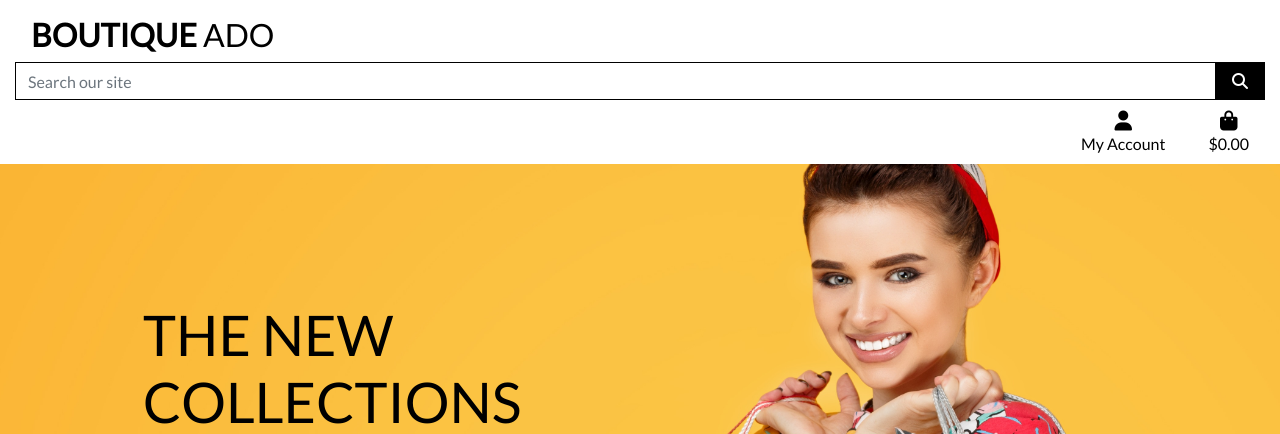
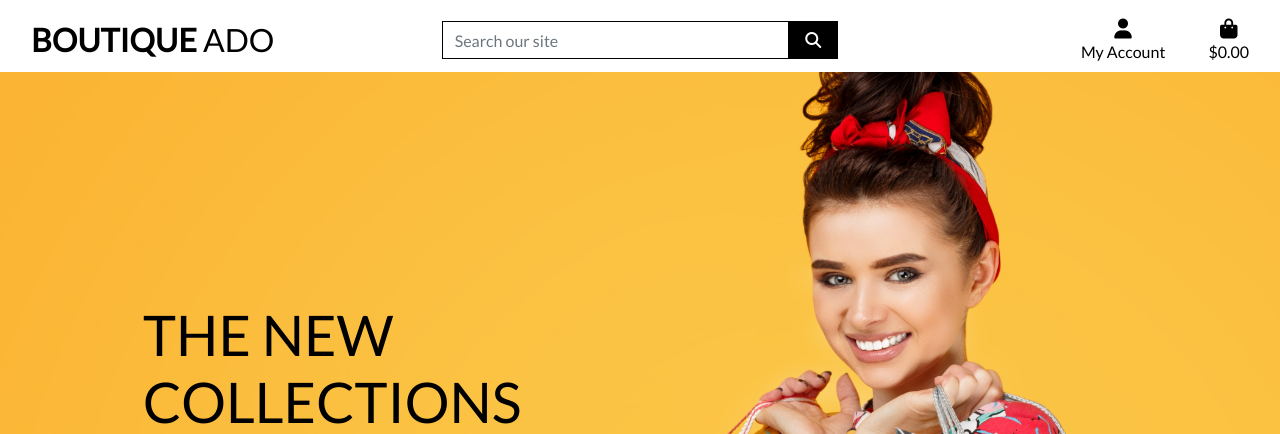
Before and after one commit to ceciliabinck/boutique-ado-v1, a Django app: page / in a window 1280 px wide. Shown: the top 434 px of the page. Run offline with Django 3.2, Linux system fonts and the light colour scheme; some libraries are stand-ins or nearby versions.

Commit message:
Correct a typo

```diff
--- a/templates/base.html
+++ b/templates/base.html
@@ -38,12 +38,12 @@
   <body>
     <header class="container-fluid fixed-top">
         <div id="topnav" class="row bg-white pt-lg-2 d-none d-lg-flex">
-            <div class="col-12 col lg 4 my-auto py-1 py-lg-0 text-center text-lg-left">
+            <div class="col-12 col-lg-4 my-auto py-1 py-lg-0 text-center text-lg-left">
                 <a href="{% url 'home' %}" class="nav-link main-logo-link">
                     <h2 class="logo-font text-black my-0"><strong>Boutique</strong> Ado</h2>
                 </a>
             </div>
-            <div class="col-12 col lg 4 my-auto py-1 py-lg-0">
+            <div class="col-12 col-lg-4 my-auto py-1 py-lg-0">
                 <form method="GET" action="">
                     <div class="input-group w-100">
                         <input class="form-control border border-black rounded-0" type="text" name="q" placeholder="Search our site">
@@ -57,7 +57,7 @@
                     </div>
                 </form>
             </div>
-            <div class="col-12 col lg 4 my-auto py-1 py-lg-0">
+            <div class="col-12 col-lg-4 my-auto py-1 py-lg-0">
                 <ul class="list-inline list-unstyled text-center text-lg-right my-0">
                     <li class="list-inline-item dropdown">
                         <a class="text-black nav-link" href="#" id="user-options" data-toggle="dropdown"                  aria-haspopup="true" aria-expanded="false">
```
